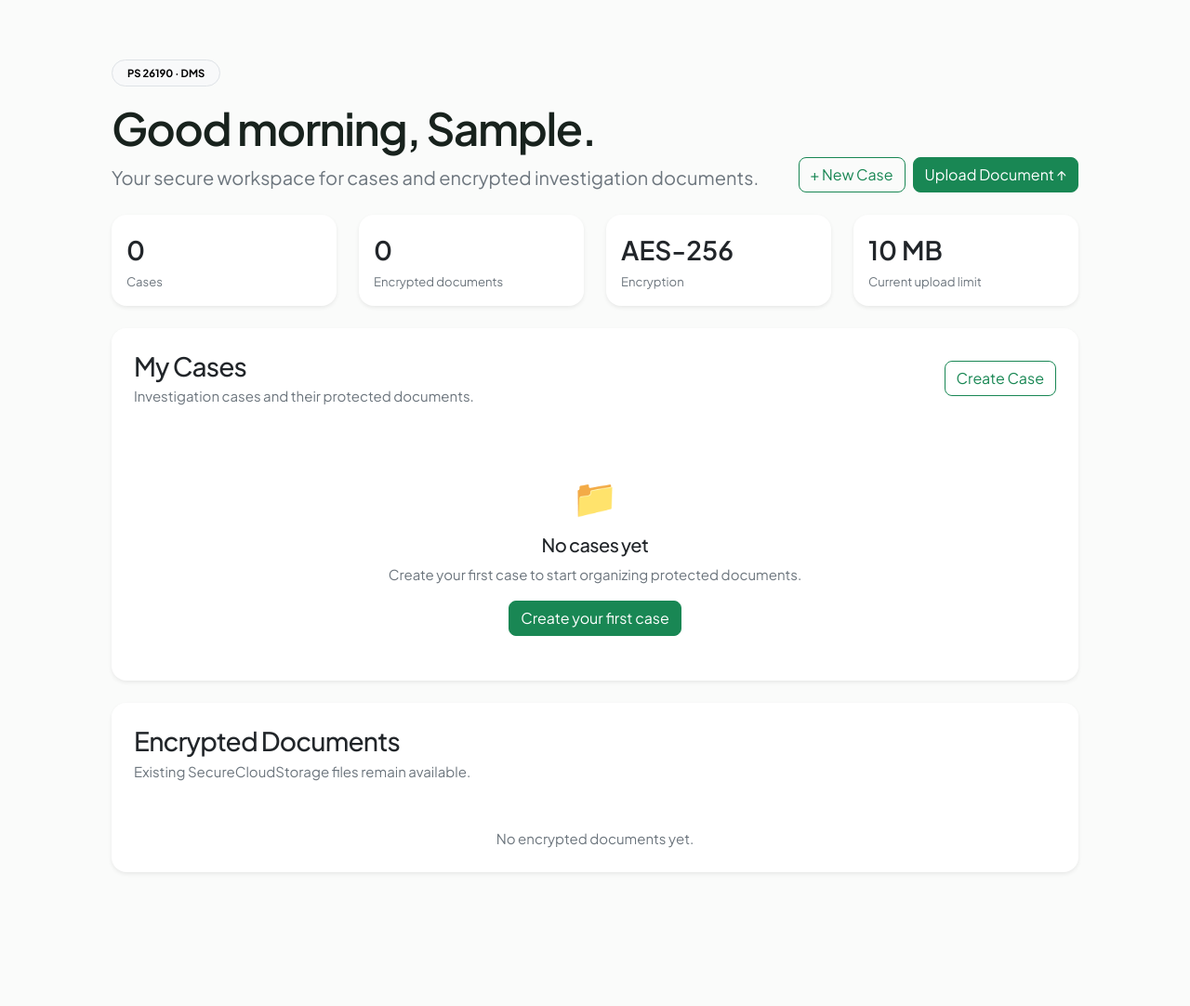
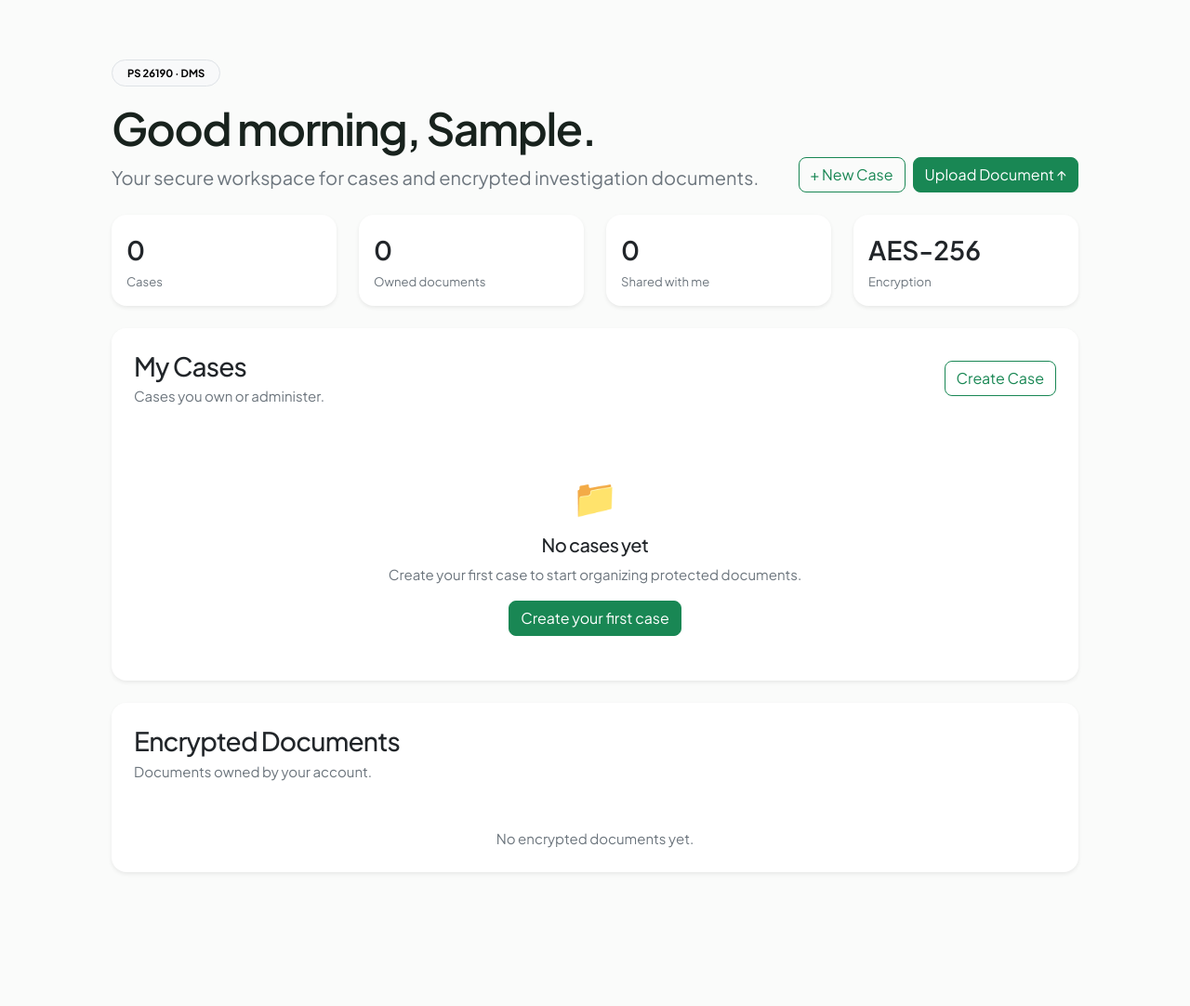
Before and after one commit to 1Y20ash/SecureCloudStorage, a Flask app: page /dashboard in a window 1280 px wide. Shown: the part 65-1147 px from the top of the page at 93% size. Run offline with Flask 3, Linux system fonts and the light colour scheme; the visitor is signed in with stand-in values (Sample User, id 1); data that the repository does not hold is empty.

Commit message:
feat: show shared documents on RBAC dashboard

```diff
--- a/templates/dashboard.html
+++ b/templates/dashboard.html
@@ -9,18 +9,27 @@
 
   <div class="row g-3 mb-4">
     <div class="col-6 col-lg-3"><div class="card border-0 shadow-sm rounded-4 h-100"><div class="card-body"><div class="fs-3 fw-semibold">{{ cases|length }}</div><div class="small text-secondary">Cases</div></div></div></div>
-    <div class="col-6 col-lg-3"><div class="card border-0 shadow-sm rounded-4 h-100"><div class="card-body"><div class="fs-3 fw-semibold">{{ files|length }}</div><div class="small text-secondary">Encrypted documents</div></div></div></div>
+    <div class="col-6 col-lg-3"><div class="card border-0 shadow-sm rounded-4 h-100"><div class="card-body"><div class="fs-3 fw-semibold">{{ files|length }}</div><div class="small text-secondary">Owned documents</div></div></div></div>
+    <div class="col-6 col-lg-3"><div class="card border-0 shadow-sm rounded-4 h-100"><div class="card-body"><div class="fs-3 fw-semibold">{{ shared_documents|length }}</div><div class="small text-secondary">Shared with me</div></div></div></div>
     <div class="col-6 col-lg-3"><div class="card border-0 shadow-sm rounded-4 h-100"><div class="card-body"><div class="fs-3 fw-semibold">AES-256</div><div class="small text-secondary">Encryption</div></div></div></div>
-    <div class="col-6 col-lg-3"><div class="card border-0 shadow-sm rounded-4 h-100"><div class="card-body"><div class="fs-3 fw-semibold">10 MB</div><div class="small text-secondary">Current upload limit</div></div></div></div>
   </div>
 
   <div class="card border-0 shadow-sm rounded-4 overflow-hidden mb-4">
-    <div class="card-header bg-white border-0 p-4"><div class="d-flex justify-content-between align-items-center gap-3"><div><h2 class="h3 mb-1">My Cases</h2><p class="text-secondary mb-0">Investigation cases and their protected documents.</p></div><a class="btn btn-outline-success rounded-3" href="{{ url_for('create_case') }}">Create Case</a></div></div>
+    <div class="card-header bg-white border-0 p-4"><div class="d-flex justify-content-between align-items-center gap-3"><div><h2 class="h3 mb-1">My Cases</h2><p class="text-secondary mb-0">Cases you own or administer.</p></div><a class="btn btn-outline-success rounded-3" href="{{ url_for('create_case') }}">Create Case</a></div></div>
     {% if cases %}<div class="table-responsive"><table class="table table-hover align-middle mb-0"><thead class="table-light"><tr><th class="ps-4">Case ID</th><th>Title</th><th>Department</th><th>Status</th><th>Documents</th><th class="text-end pe-4">Action</th></tr></thead><tbody>{% for case in cases %}<tr><td class="ps-4 fw-semibold">{{ case.case_number }}</td><td>{{ case.title }}</td><td>{{ case.department or '—' }}</td><td><span class="badge rounded-pill text-bg-light border">{{ case.status }}</span></td><td>{{ case.documents|length }}</td><td class="text-end pe-4"><a class="btn btn-sm btn-outline-success" href="{{ url_for('case_detail', case_id=case.id) }}">Open Case →</a></td></tr>{% endfor %}</tbody></table></div>{% else %}<div class="card-body text-center py-5"><div class="display-6 mb-3">📁</div><h3 class="h5">No cases yet</h3><p class="text-secondary">Create your first case to start organizing protected documents.</p><a class="btn btn-success rounded-3" href="{{ url_for('create_case') }}">Create your first case</a></div>{% endif %}
   </div>
 
+  {% if shared_documents %}
+  <div class="card border-0 shadow-sm rounded-4 overflow-hidden mb-4">
+    <div class="card-header bg-white border-0 p-4"><h2 class="h3 mb-1">Shared With Me</h2><p class="text-secondary mb-0">Documents explicitly shared with your account.</p></div>
+    <div class="table-responsive"><table class="table table-hover align-middle mb-0"><thead class="table-light"><tr><th class="ps-4">Document</th><th>Case</th><th>Category</th><th class="text-end pe-4">Action</th></tr></thead><tbody>
+    {% for document in shared_documents %}<tr><td class="ps-4 fw-medium">{{ document.stored_file.original_filename }}</td><td>{{ document.case.case_number }}</td><td>{{ document.category }}</td><td class="text-end pe-4"><a class="btn btn-sm btn-outline-success" href="{{ url_for('download', file_id=document.stored_file.id) }}">Open →</a></td></tr>{% endfor %}
+    </tbody></table></div>
+  </div>
+  {% endif %}
+
   <div class="card border-0 shadow-sm rounded-4 overflow-hidden">
-    <div class="card-header bg-white border-0 p-4"><h2 class="h3 mb-1">Encrypted Documents</h2><p class="text-secondary mb-0">Existing SecureCloudStorage files remain available.</p></div>
+    <div class="card-header bg-white border-0 p-4"><h2 class="h3 mb-1">Encrypted Documents</h2><p class="text-secondary mb-0">Documents owned by your account.</p></div>
     {% if files %}<div class="table-responsive"><table class="table table-hover align-middle mb-0"><thead class="table-light"><tr><th class="ps-4">File Name</th><th>Size</th><th>Protected On</th><th>Status</th><th class="text-end pe-4">Actions</th></tr></thead><tbody>{% for file in files %}<tr><td class="ps-4 fw-medium">{{ file.original_filename }}</td><td>{{ "%.2f"|format(file.file_size / 1024) }} KB</td><td>{{ file.uploaded_at.strftime('%d %b %Y, %H:%M') }}</td><td><span class="badge rounded-pill text-bg-success">Encrypted</span></td><td class="pe-4 text-end"><a class="btn btn-sm btn-outline-success" href="{{ url_for('download', file_id=file.id) }}">Download →</a></td></tr>{% endfor %}</tbody></table></div>{% else %}<div class="card-body text-center py-4"><p class="text-secondary mb-0">No encrypted documents yet.</p></div>{% endif %}
   </div>
 </div>
```
